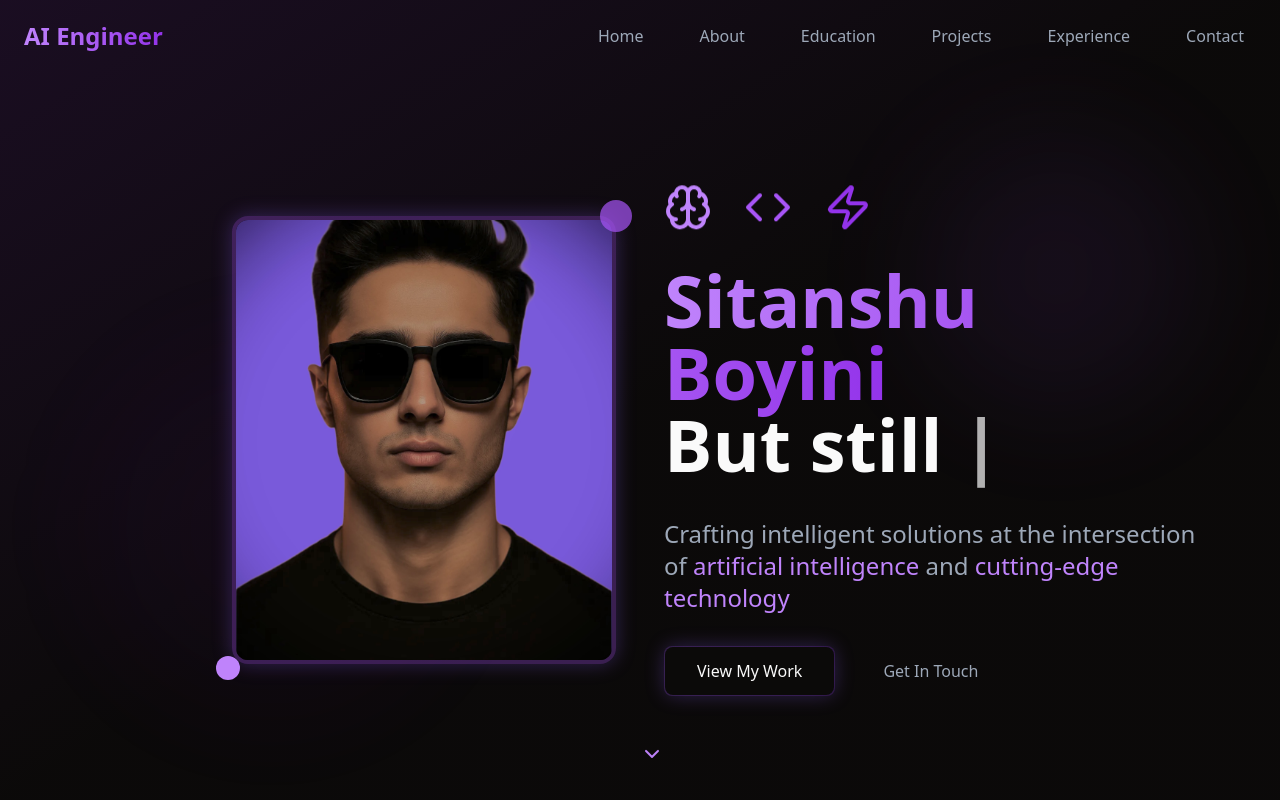
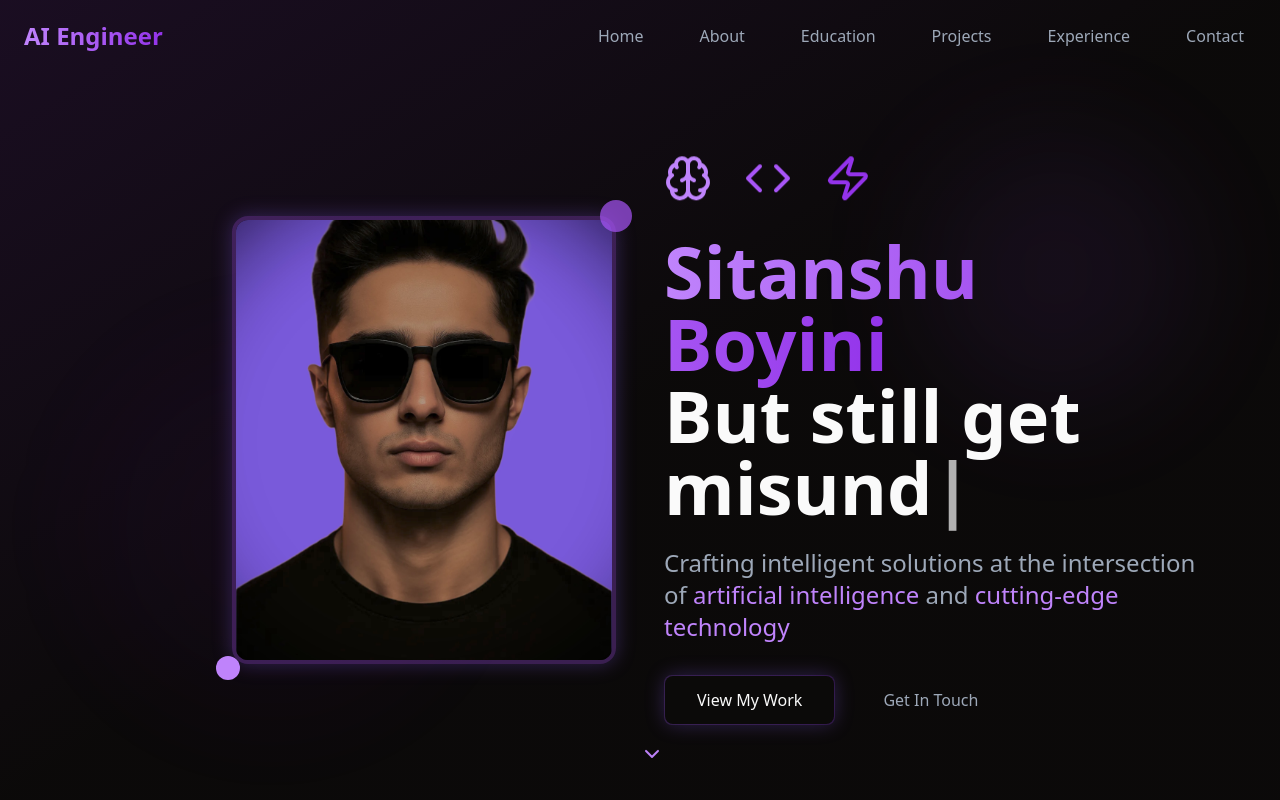
Before and after one commit to xsitanshux/dark-violet-persona, a React (Vite) app: page / in a window 1280 px wide. Shown: the top 800 px of the page. Built offline with nearby package versions, Linux system fonts and the light colour scheme.

Commit message:
Update Hero.tsx

```diff
--- a/src/components/Hero.tsx
+++ b/src/components/Hero.tsx
@@ -28,9 +28,9 @@ function Hero() {
           typingIndex.current++;
         } else {
           clearInterval(typingInterval);
-          setTimeout(() => setIsTyping(false), 800);
+          setTimeout(() => setIsTyping(false), 1000);
         }
-      }, 100);
+      }, 80);
 
       return () => clearInterval(typingInterval);
     } else {
```
